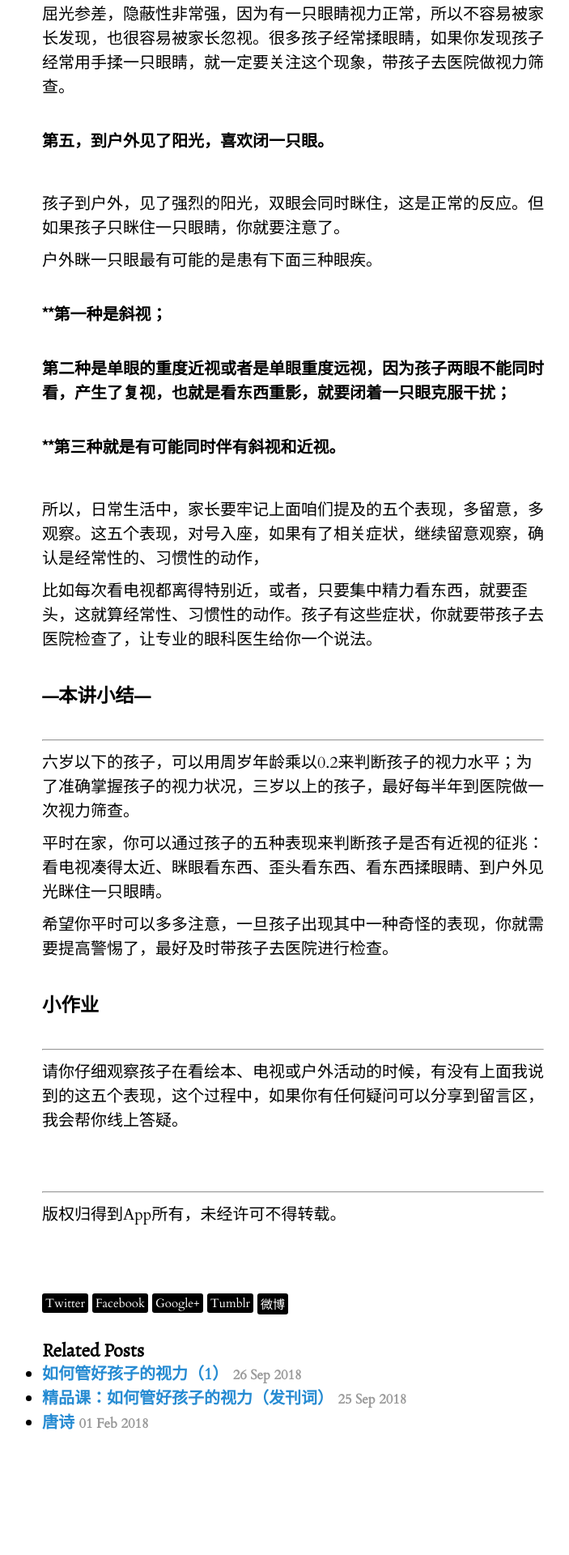
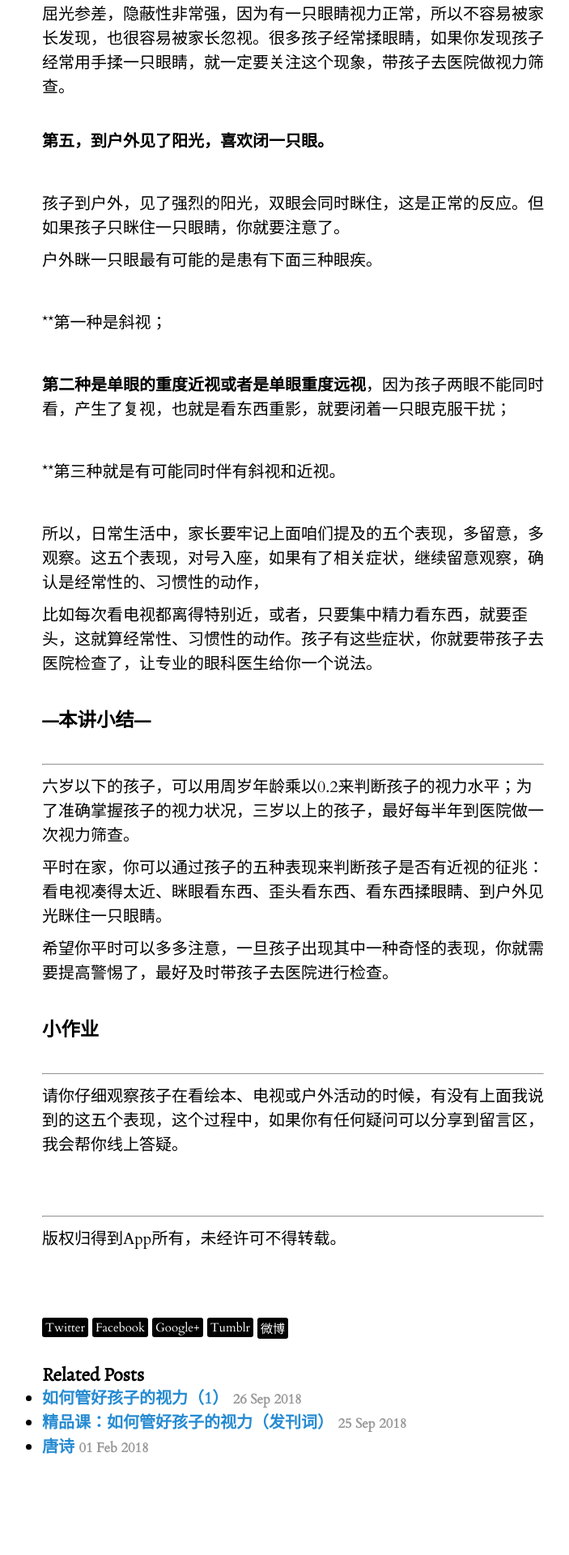
Before and after one commit to xjxuyang/xjxuyang.github.io, a Jekyll site: the page built from _posts/2018-09-26-如何管好孩子的视力（2）.md, in a window 1280 px wide. Shown: the part 4080-6000 px from the top of the page at 81% size, without its empty margins (128-831 px from the left). Built offline with Jekyll 4.4.1, drawn with Linux system fonts in a browser that asks for light colours; some web fonts are replaced; before the commit the page ends 5970 px from its top, so only the background shows below that.

```diff
--- a/_posts/2018-09-26-如何管好孩子的视力（2）.md
+++ b/_posts/2018-09-26-如何管好孩子的视力（2）.md
@@ -137,15 +137,15 @@ category: Post
 
 <br />
 
-#### **第一种是斜视；
+**第一种是斜视；
 
 <br />
 
-#### **第二种是单眼的重度近视或者是单眼重度远视**，因为孩子两眼不能同时看，产生了复视，也就是看东西重影，就要闭着一只眼克服干扰；
+**第二种是单眼的重度近视或者是单眼重度远视**，因为孩子两眼不能同时看，产生了复视，也就是看东西重影，就要闭着一只眼克服干扰；
 
 <br />
 
-#### **第三种就是有可能同时伴有斜视和近视。
+**第三种就是有可能同时伴有斜视和近视。
 
 <br />
 
```
